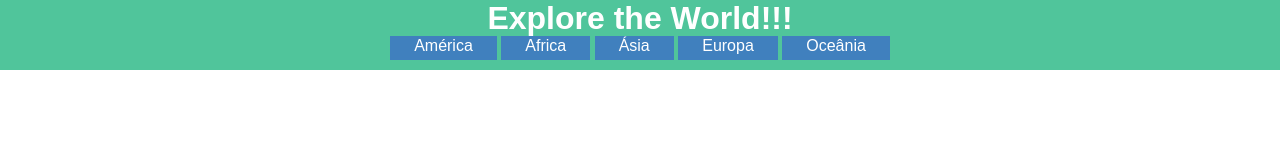
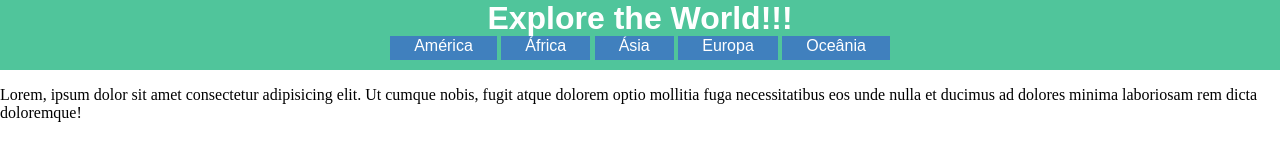
Before and after one commit to GuilhermeEmannuel/AtividadeCSS, a plain HTML site: page index.html in a window 1280 px wide. Drawn offline with Linux system fonts and the light colour scheme.

Commit message:
script adicionado

```diff
--- a/index.html
+++ b/index.html
@@ -13,16 +13,14 @@
             <h1>Explore the World!!!</h1>
         </font>
         <nav>
-            <font color="white">
             <a href="#">América</a>
-            <a href="#">Africa</a>
+            <a href="#">África</a>
             <a href="#">Ásia</a>
             <a href="#">Europa</a>
             <a href="#">Oceânia</a>
-            </font>
         </nav>
     </header>
 
-
+    <p>Lorem, ipsum dolor sit amet consectetur adipisicing elit. Ut cumque nobis, fugit atque dolorem optio mollitia fuga necessitatibus eos unde nulla et ducimus ad dolores minima laboriosam rem dicta doloremque!</p>
 </body>
 </html>
```
Also changed, not shown: script.js (added).
